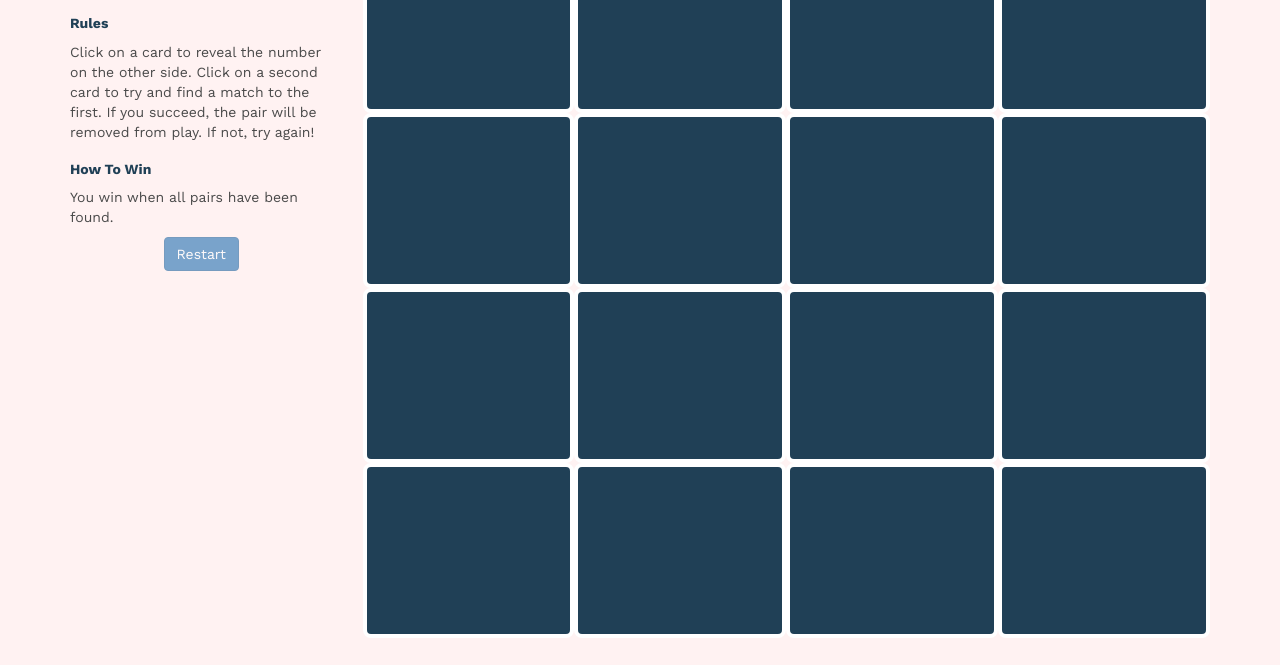
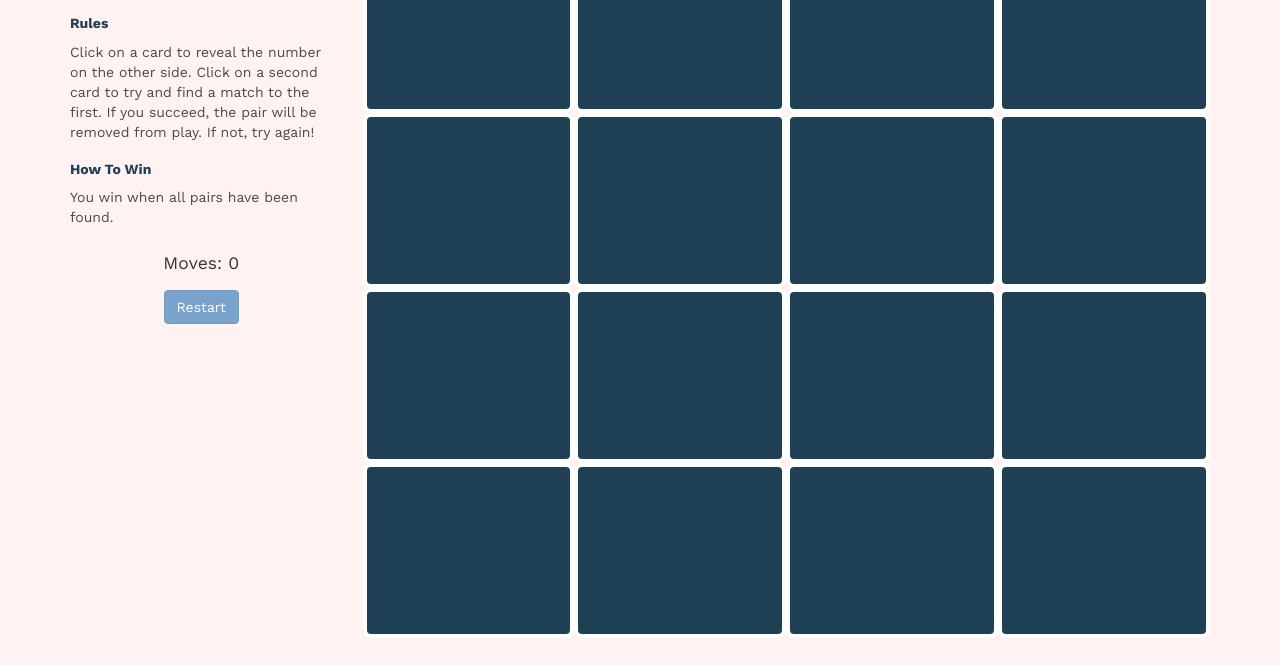
Before and after one commit to bertbell2/matchgame, a plain HTML site: page index.html in a window 1280 px wide. Shown: the part 135-800 px from the top of the page. Drawn offline with nearby package versions, Linux system fonts and the light colour scheme.

Commit message:
Add a move counter to the game.

```diff
--- a/index.html
+++ b/index.html
@@ -17,12 +17,17 @@
 <body>
   <div class="container">
     <div class="row">
-      <div class="col-xs-12 col-md-3 instructions">
-        <h1>Match Game</h1>
-        <h2>Rules</h2>
-        <p>Click on a card to reveal the number on the other side. Click on a second card to try and find a match to the first. If you succeed, the pair will be removed from play. If not, try again!</p>
-        <h2>How To Win</h2>
-        <p>You win when all pairs have been found.</p>
+      <div class="col-xs-12 col-md-3">
+        <div class="instructions">
+          <h1>Match Game</h1>
+          <h2>Rules</h2>
+          <p>Click on a card to reveal the number on the other side. Click on a second card to try and find a match to the first. If you succeed, the pair will be removed from play. If not, try again!</p>
+          <h2>How To Win</h2>
+          <p>You win when all pairs have been found.</p>
+        </div>
+        <div class="score">
+          <p>Moves: 0</p>
+        </div>
         <div class="restart">
           <button type="button" class="btn btn-primary" disabled=true>Restart</button>
         </div>
--- a/resources/css/style.css
+++ b/resources/css/style.css
@@ -9,6 +9,10 @@ body {
 
 .container {
   padding-top: 5.2rem;
+}
+
+.instructions {
+  padding-bottom: 1rem;
 }
 
 .instructions h1, .instructions h2 {
@@ -27,6 +31,12 @@ body {
 
 .instructions p {
   color: rgb(74,74,74);
+}
+
+.score {
+  text-align: center;
+  font-size: 1.25rem;
+  padding-bottom: 1rem;
 }
 
 .restart {
--- a/resources/js/match-game.js
+++ b/resources/js/match-game.js
@@ -52,6 +52,8 @@ MatchGame.renderCards = function(cardValues, $game) {
                 "hsl(310,85%,65%)",
                 "hsl(360,85%,65%)"] ;
   $game.empty();
+  $game.data("moves", 0);
+  $('.score').text('Moves: 0');
   $game.data("flippedCards", []);
   for ( var i = 0; i < cardValues.length; i++) {
     var $card = $('<div class="col-xs-3 card"></div>');
@@ -100,6 +102,13 @@ MatchGame.flipCard = function($card, $game) {
   var flipped = $game.data('flippedCards');
   flipped.push($card);
   if (flipped.length === 2) {
+    // We are making a move
+    var moves = $game.data("moves");
+    moves += 1 ;
+    $game.data("moves", moves);
+    $('.score').text('Moves: ' + moves);
+
+    console.log("Completed " + moves + "moves.");
     // Do we have a match
     if (flipped[0].data("value") === flipped[1].data("value")) {
       var matchcss = {
```
